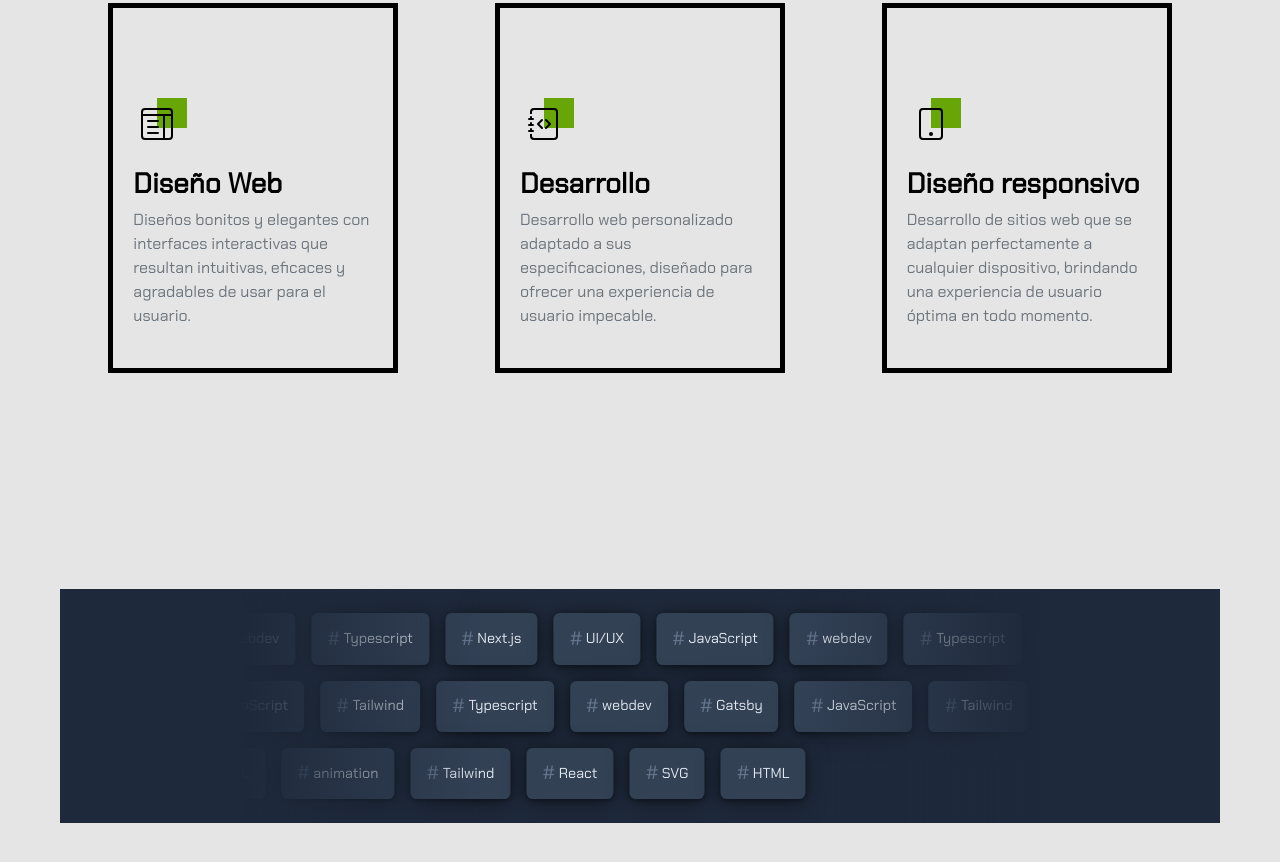
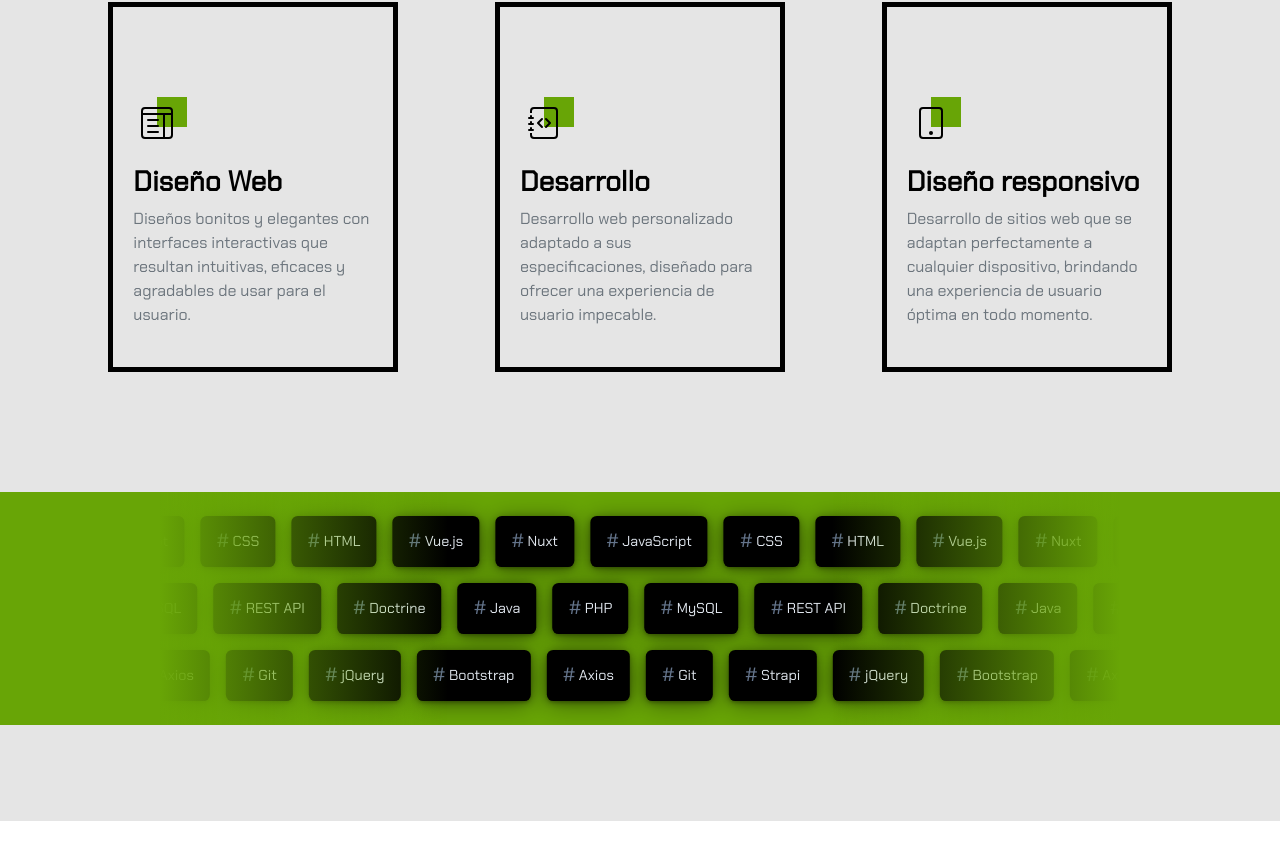
Before and after one commit to webdevmohamed/portfolio, a Vue app: page / in a window 1280 px wide. Shown: the part 1858-2720 px from the top of the page. After the commit the page ends 2679 px from the top, so only its background shows below. Built offline with nearby package versions, Linux system fonts and the light colour scheme.

Commit message:
Skill component changes

```diff
--- a/src/App.vue
+++ b/src/App.vue
@@ -39,12 +39,6 @@
           >Servicios</b-nav-item
           >
           <b-nav-item
-              @click="setActive('habilidades', false)"
-              :active="activeSection === 'habilidades'"
-              class="mb-2"
-          >Habilidades</b-nav-item
-          >
-          <b-nav-item
               @click="setActive('experience', false)"
               :active="activeSection === 'experience'"
               class="mb-2"
@@ -72,7 +66,6 @@
       <home-component :key="sectionsKeys.home" class="section" :class="{ visible: sectionAnimationState.home }" @scroll-down="setActive('about', false)" id="home"></home-component>
       <about-component :key="sectionsKeys.about" class="section" :class="{ visible: sectionAnimationState.about }" id="about"></about-component>
       <services-component :key="sectionsKeys.services" class="section" :class="{ visible: sectionAnimationState.services }" id="services"></services-component>
-      <br><br><br><br>
       <skills-component></skills-component>
       <br><br><br><br>
     </div>
@@ -159,7 +152,7 @@ export default {
   color: black;
 }
 
-.mi-portfolio .main-container {
+.mi-portfolio .main-container .section {
   max-width: 1200px;
   margin: 0 auto;
   padding: 0 20px;
--- a/src/components/HomeComponent.vue
+++ b/src/components/HomeComponent.vue
@@ -201,7 +201,7 @@ export default {
 }
 
 .home .img-container .img-border-container img {
-  width: 75%;
+  width: 62%;
   margin-left: 10px;
   position: relative;
   border: 3px solid black;
--- a/src/components/SkillsComponent.vue
+++ b/src/components/SkillsComponent.vue
@@ -4,46 +4,63 @@
       <div class="loop-slider" style="--duration:20000ms; --direction:normal;">
         <div class="inner">
           <div class="tag"><span>#</span> JavaScript</div>
-          <div class="tag"><span>#</span> webdev</div>
-          <div class="tag"><span>#</span> Typescript</div>
-          <div class="tag"><span>#</span> Next.js</div>
-          <div class="tag"><span>#</span> UI/UX</div>
-          <!-- duplicated content -->
+          <div class="tag"><span>#</span> CSS</div>
+          <div class="tag"><span>#</span> HTML</div>
+          <div class="tag"><span>#</span> Vue.js</div>
+          <div class="tag"><span>#</span> Nuxt</div>
+
           <div class="tag"><span>#</span> JavaScript</div>
-          <div class="tag"><span>#</span> webdev</div>
-          <div class="tag"><span>#</span> Typescript</div>
-          <div class="tag"><span>#</span> Next.js</div>
-          <div class="tag"><span>#</span> UI/UX</div>
+          <div class="tag"><span>#</span> CSS</div>
+          <div class="tag"><span>#</span> HTML</div>
+          <div class="tag"><span>#</span> Vue.js</div>
+          <div class="tag"><span>#</span> Nuxt</div>
+
+          <div class="tag"><span>#</span> JavaScript</div>
+          <div class="tag"><span>#</span> CSS</div>
+          <div class="tag"><span>#</span> HTML</div>
+          <div class="tag"><span>#</span> Vue.js</div>
+          <div class="tag"><span>#</span> Nuxt</div>
         </div>
       </div>
       <div class="loop-slider" style="--duration:11000ms; --direction:reverse;">
         <div class="inner">
-          <div class="tag"><span>#</span> webdev</div>
-          <div class="tag"><span>#</span> Gatsby</div>
-          <div class="tag"><span>#</span> JavaScript</div>
-          <div class="tag"><span>#</span> Tailwind</div>
-          <div class="tag"><span>#</span> Typescript</div>
-          <!-- duplicated content -->
-          <div class="tag"><span>#</span> webdev</div>
-          <div class="tag"><span>#</span> Gatsby</div>
-          <div class="tag"><span>#</span> JavaScript</div>
-          <div class="tag"><span>#</span> Tailwind</div>
-          <div class="tag"><span>#</span> Typescript</div>
+          <div class="tag"><span>#</span> PHP</div>
+          <div class="tag"><span>#</span> MySQL</div>
+          <div class="tag"><span>#</span> REST API</div>
+          <div class="tag"><span>#</span> Doctrine</div>
+          <div class="tag"><span>#</span> Java</div>
+
+          <div class="tag"><span>#</span> PHP</div>
+          <div class="tag"><span>#</span> MySQL</div>
+          <div class="tag"><span>#</span> REST API</div>
+          <div class="tag"><span>#</span> Doctrine</div>
+          <div class="tag"><span>#</span> Java</div>
+
+          <div class="tag"><span>#</span> PHP</div>
+          <div class="tag"><span>#</span> MySQL</div>
+          <div class="tag"><span>#</span> REST API</div>
+          <div class="tag"><span>#</span> Doctrine</div>
+          <div class="tag"><span>#</span> Java</div>
         </div>
       </div>
       <div class="loop-slider" style="--duration:6449ms; --direction:normal;">
         <div class="inner">
-          <div class="tag"><span>#</span> animation</div>
-          <div class="tag"><span>#</span> Tailwind</div>
-          <div class="tag"><span>#</span> React</div>
-          <div class="tag"><span>#</span> SVG</div>
-          <div class="tag"><span>#</span> HTML</div>
-          <!-- duplicated content -->
-          <div class="tag"><span>#</span> animation</div>
-          <div class="tag"><span>#</span> Tailwind</div>
-          <div class="tag"><span>#</span> React</div>
-          <div class="tag"><span>#</span> SVG</div>
-          <div class="tag"><span>#</span> HTML</div>
+          <div class="tag"><span>#</span> jQuery</div>
+          <div class="tag"><span>#</span> Bootstrap</div>
+          <div class="tag"><span>#</span> Axios</div>
+          <div class="tag"><span>#</span> Git</div>
+
+          <div class="tag"><span>#</span> jQuery</div>
+          <div class="tag"><span>#</span> Bootstrap</div>
+          <div class="tag"><span>#</span> Axios</div>
+          <div class="tag"><span>#</span> Git</div>
+          <div class="tag"><span>#</span> Strapi</div>
+
+          <div class="tag"><span>#</span> jQuery</div>
+          <div class="tag"><span>#</span> Bootstrap</div>
+          <div class="tag"><span>#</span> Axios</div>
+          <div class="tag"><span>#</span> Git</div>
+          <div class="tag"><span>#</span> Strapi</div>
         </div>
       </div>
       <div class="fade-app"></div>
@@ -67,13 +84,13 @@ body {
   align-items: center;
   justify-content: center;
   flex-direction: column;
-  background: #1e293b;
+  background: #68a506;
   color: #f8fafc;
 }
 
 
 .tag-list {
-  width: 50rem;
+  width: 60rem;
   max-width: 90vw;
   display: flex;
   flex-shrink: 0;
@@ -101,10 +118,11 @@ body {
   gap: 0 0.2rem;
   color: #e2e8f0;
   font-size: 0.9rem;
-  background-color: #334155;
+  background-color: black;
   border-radius: 0.4rem;
   padding: 0.7rem 1rem;
   margin-right: 1rem;
+  white-space: nowrap;
   box-shadow:
   0 0.1rem 0.2rem rgb(0 0 0 / 20%),
   0 0.1rem 0.5rem rgb(0 0 0 / 30%),
@@ -119,7 +137,7 @@ body {
 
 .fade-app {
   pointer-events: none;
-  background: linear-gradient(90deg, #1e293b, transparent 30%, transparent 70%, #1e293b);
+  background: linear-gradient(90deg, #68a506, transparent 30%, transparent 70%, #68a506);
   position: absolute;
   inset: 0;
 }
@@ -129,7 +147,7 @@ body {
     transform: translateX(0);
   }
   100% {
-    transform: translateX(-50%);
+    transform: translateX(-20%);
   }
 }
 
```
